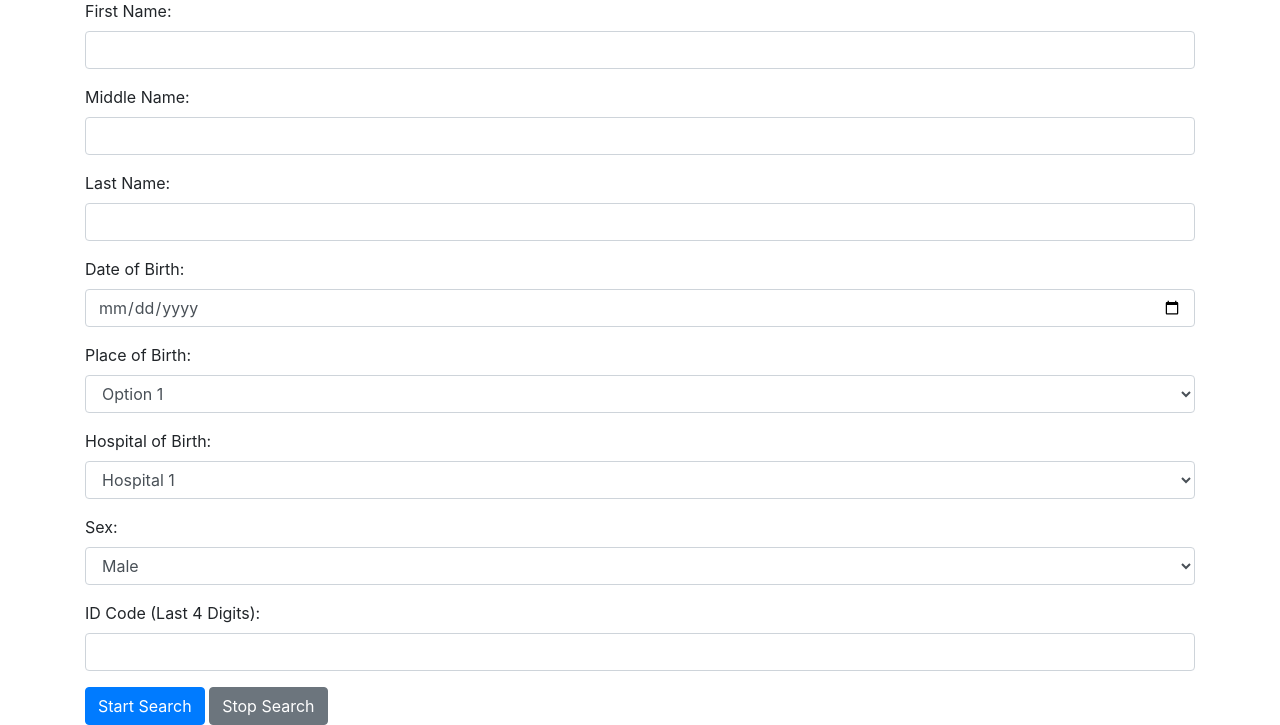
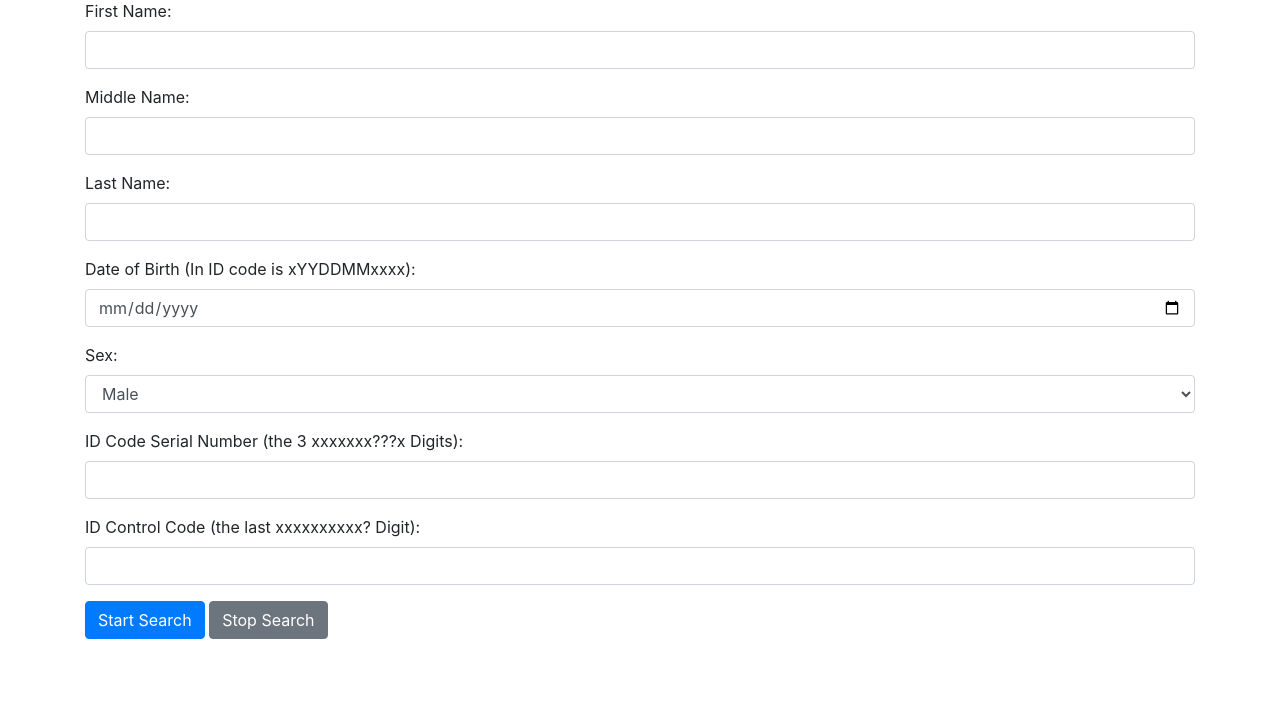
Before and after one commit to ErickHunter/est-id-flask, a Flask app: page / in a window 1280 px wide. Shown: the part 103-828 px from the top of the page. After the commit the page ends 742 px from the top, so only its background shows below. Run offline with Flask 3, Linux system fonts and the light colour scheme; some libraries are stand-ins or nearby versions.

Commit message:
change form

```diff
--- a/app.py
+++ b/app.py
@@ -1,6 +1,32 @@
 from flask import Flask, render_template, request
 
 app = Flask(__name__)
+
+# Global array to store the digits of the Estonian ID code
+id_code = [None] * 11
+
+
+# Function to determine the first digit of the Estonian ID code
+def determine_first_digit(sex, year):
+    if sex == 'male':
+        if 1800 <= year <= 1899:
+            return '1'
+        elif 1900 <= year <= 1999:
+            return '3'
+        elif 2000 <= year <= 2099:
+            return '5'
+        elif 2100 <= year <= 2199:
+            return '7'
+    elif sex == 'female':
+        if 1800 <= year <= 1899:
+            return '2'
+        elif 1900 <= year <= 1999:
+            return '4'
+        elif 2000 <= year <= 2099:
+            return '6'
+        elif 2100 <= year <= 2199:
+            return '8'
+    return None
 
 
 @app.route('/')
@@ -16,18 +42,16 @@ def search():
         middle_name = request.form['middle_name']
         last_name = request.form['last_name']
         date_of_birth = request.form['date_of_birth']
-        place_of_birth = request.form['place_of_birth']
-        hospital_of_birth = request.form['hospital_of_birth']
         sex = request.form['sex']
-        id_code = request.form['id_code']
+        serial = request.form['serial']
+        control_code = request.form['control_code']
 
-        # Implement your LDAP search logic here
-        # For example, you might use the extracted form data to query an LDAP server
+        # Implement LDAP search logic here
 
         return "Search Started. Implement the actual search logic here."
 
     elif request.form['action'] == 'stop_search':
-        # Implement logic to stop search if possible
+        # Implement logic to stop search
         return "Search Stopped. Implement the actual logic to stop search here."
 
     return "Invalid action."
--- a/templates/ldap-form.html
+++ b/templates/ldap-form.html
@@ -37,25 +37,8 @@
         </div>
 
         <div class="form-group">
-            <label for="date_of_birth">Date of Birth:</label>
+            <label for="date_of_birth">Date of Birth (In ID code is xYYDDMMxxxx):</label>
             <input type="date" class="form-control" id="date_of_birth" name="date_of_birth">
-        </div>
-
-        <div class="form-group">
-            <label for="place_of_birth">Place of Birth:</label>
-            <select class="form-control" id="place_of_birth" name="place_of_birth">
-                <option value="option1">Option 1</option>
-                <!-- Add more options here -->
-                <option value="option8">Option 8</option>
-            </select>
-        </div>
-
-        <div class="form-group">
-            <label for="hospital_of_birth">Hospital of Birth:</label>
-            <select class="form-control" id="hospital_of_birth" name="hospital_of_birth">
-                <option value="hospital1">Hospital 1</option>
-                <!-- Add more options here -->
-            </select>
         </div>
 
         <div class="form-group">
@@ -68,8 +51,13 @@
         </div>
 
         <div class="form-group">
-            <label for="id_code">ID Code (Last 4 Digits):</label>
-            <input type="text" class="form-control" id="id_code" name="id_code" maxlength="4">
+            <label for="serial">ID Code Serial Number (the 3 xxxxxxx???x Digits):</label>
+            <input type="text" class="form-control" id="serial" name="serial" maxlength="3">
+        </div>
+
+        <div class="form-group">
+            <label for="control_code">ID Control Code (the last xxxxxxxxxx? Digit):</label>
+            <input type="text" class="form-control" id="control_code" name="control_code" maxlength="3">
         </div>
 
         <button type="submit" class="btn btn-primary" name="action" value="start_search">Start Search</button>
```
